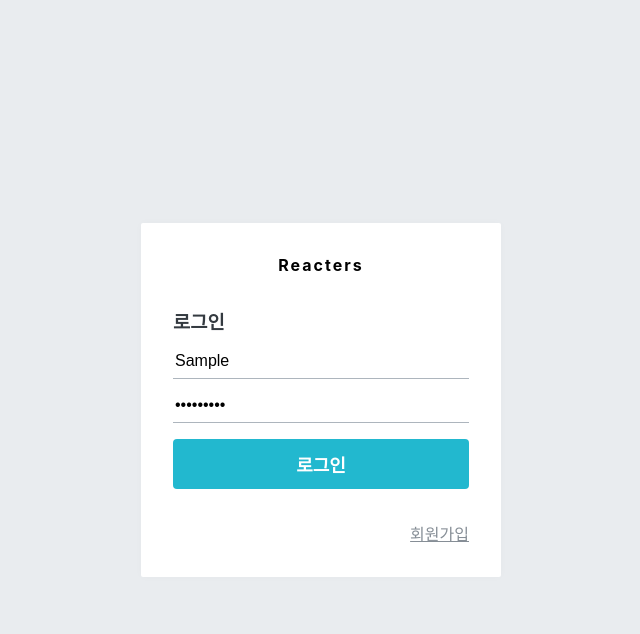
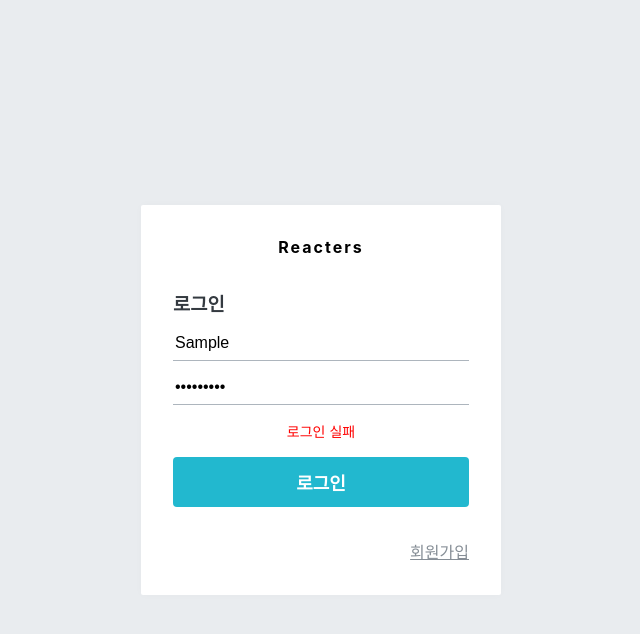
Before and after one commit to treatme030/blog-frontend, a React (Create React App) app: page /login in a window 1280 px wide. Both pictures are taken after typing "Sample", "Sample123" into the empty fields and a click on the button "로그인". Shown: the top 634 px of the page, without its empty margins (319-959 px from the left). Built offline with nearby package versions, Linux system fonts and the light colour scheme; no server answers.

Commit message:
로그인, 회원가입 에러처리

```diff
--- a/src/components/auth/AuthForm.js
+++ b/src/components/auth/AuthForm.js
@@ -44,13 +44,20 @@ const ButtonWithMarginTop = styled(Button)`
     margin-top: 1rem;
 `;
 
+const ErrorMessage = styled.div`
+    color: red;
+    text-align: center;
+    font-size: 0.875rem;
+    margin-top: 1rem;
+`;
+
 const textMap = {
     login: '로그인',
     register: '회원가입',
 }
 
 //회원가입, 로그인 폼을 보여 줌
-const AuthForm = ({ type, form, onChange, onSubmit }) => {
+const AuthForm = ({ type, form, onChange, onSubmit, error }) => {
     const text = textMap[type];
 
     return (
@@ -82,6 +89,7 @@ const AuthForm = ({ type, form, onChange, onSubmit }) => {
                         value={form.passwordConfirm}
                     />
                 )}
+                {error && <ErrorMessage>{error}</ErrorMessage>}
                 <ButtonWithMarginTop cyan fullWidth>{text}</ButtonWithMarginTop>
             </form>
             <Footer>
--- a/src/containers/auth/LoginForm.js
+++ b/src/containers/auth/LoginForm.js
@@ -1,13 +1,13 @@
-import React, { useEffect } from 'react';
+import React, { useEffect, useState } from 'react';
 import { useDispatch, useSelector } from 'react-redux';
-import { useHistory } from 'react-router';
 import AuthForm from '../../components/auth/AuthForm';
 import { changeField, initializeForm, login } from '../../modules/auth';
 import { check } from '../../modules/user';
+import { withRouter } from 'react-router-dom'
 
 
-const LoginForm = () => {
-    const history = useHistory();
+const LoginForm = ({ history }) => {
+    const [error, setError] = useState(null);
     const dispatch = useDispatch();
     const { form, auth, authError, user } = useSelector(({ auth, user }) => ({
         form: auth.login,
@@ -42,6 +42,7 @@ const LoginForm = () => {
         if (authError) {
             console.log('error')
             console.log(authError)
+            setError('로그인 실패')
             return;
         }
         if (auth) {
@@ -62,8 +63,9 @@ const LoginForm = () => {
             form={form}
             onChange={onChange}
             onSubmit={onSubmit}
+            error={error}
         />
     );
 };
 
-export default LoginForm;
+export default withRouter(LoginForm);
```
Also changed, not shown: src/containers/auth/RegisterForm.js (+22 -8 lines).
